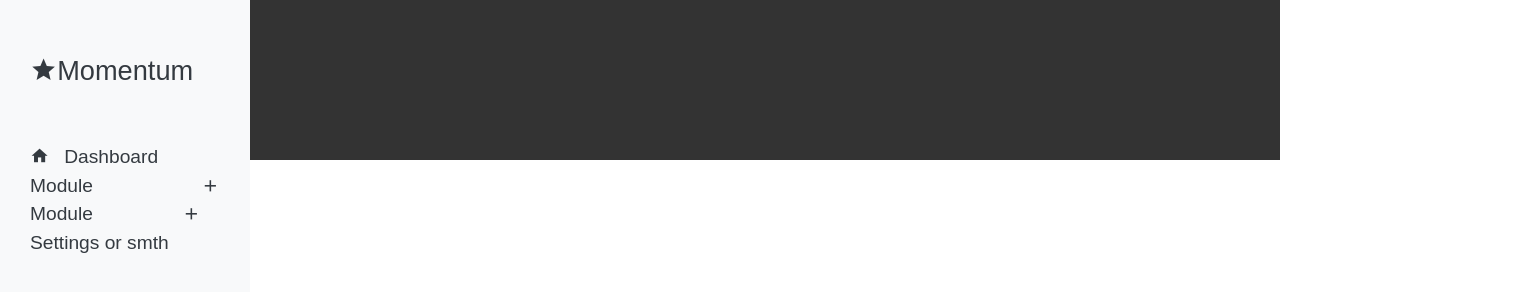
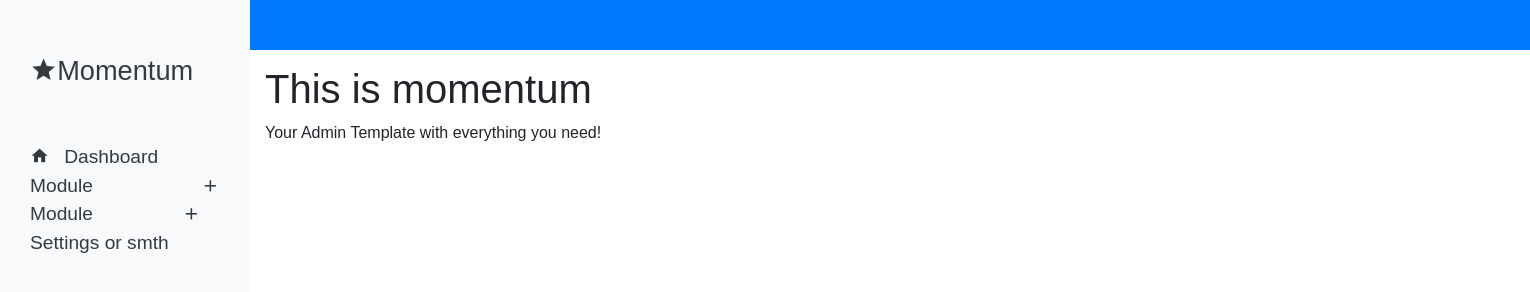
Before and after one commit to Tobi2K/momentum, a plain HTML site: page index.html in a window 1280 px wide. Shown: the whole page, 1530 px wide, since content can reach past the window. Drawn offline with nearby package versions, Linux system fonts and the light colour scheme; a web font is replaced by a local one.

Commit message:
uh, that's sexy

```diff
--- a/css/components/basics.css
+++ b/css/components/basics.css
@@ -4,7 +4,10 @@ body {
   font-family: 'PT Sans Caption', sans-serif;
 }
 .website-content {
-  background: #333;
   width: 100%;
   height: 10em;
+  margin-left: 250px;
 }
+.website-content .inner {
+  margin: 15px;
+}
--- /dev/null
+++ b/css/components/topnav.css
@@ -0,0 +1,6 @@
+.topnav {
+  height: 50px;
+  margin-left: 250px;
+  width: 100%;
+  background-color: var(--blue);
+}
--- a/css/momentum.css
+++ b/css/momentum.css
@@ -7,6 +7,7 @@ Hihi
 @import "components/basics.css";
 
 @import "components/sidebar.css";
+@import "components/topnav.css";
 
 .collapsible li a {
     font-size: 0.7em;
--- a/index.html
+++ b/index.html
@@ -67,8 +67,14 @@
                 </li>
             </ul>
         </div>
+        <div class="topnav">
+
+        </div>
         <div class="website-content">
-
+            <div class="inner">
+                <h1>This is momentum</h1>
+                <p>Your Admin Template with everything you need! </p>
+            </div>
         </div>
     </div>
     <!-- Bootstrap JavaScript & jQuery -->
```
